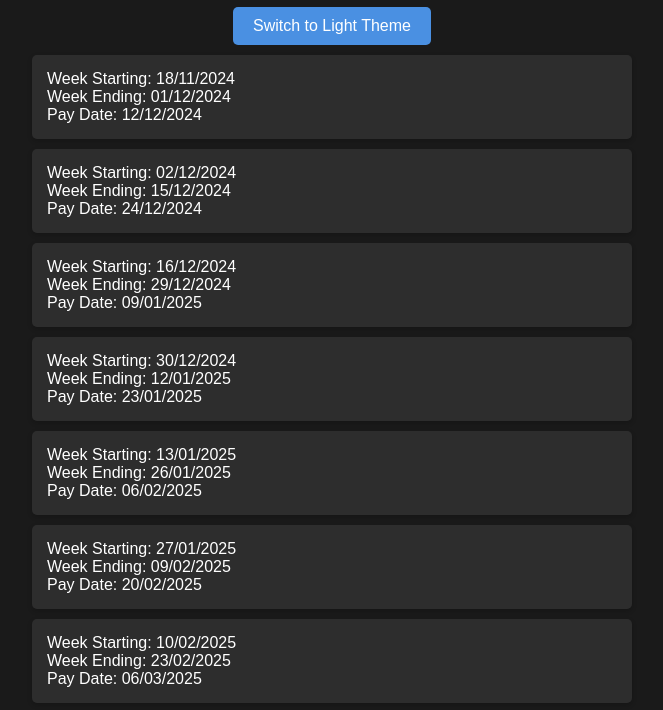
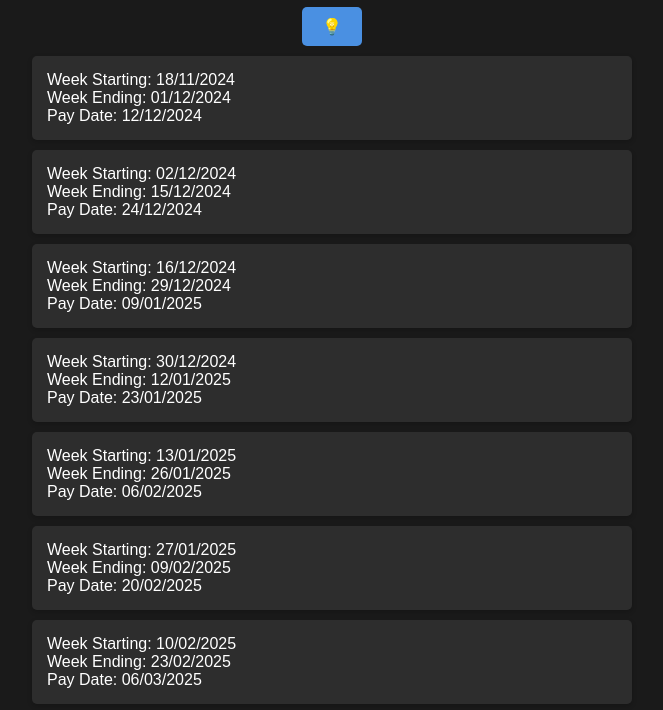
Before and after one commit to PSP91/payroll-schedule, a plain HTML site: page index.html in a window 1280 px wide. Shown: the part 93-803 px from the top of the page, without its empty margins (308-971 px from the left). Drawn offline with Linux system fonts and the light colour scheme.

Commit message:
Update index.html

```diff
--- a/index.html
+++ b/index.html
@@ -9,7 +9,7 @@
 <body>
     <div class="container">
         <h1>Payroll Schedule</h1>
-        <button id="themeToggle">Switch to Light Theme</button>
+        <button id="themeToggle" aria-label="Toggle Theme">💡</button>
         <div id="schedule"></div>
         <button id="showMore" style="display: none;">Show More</button>
     </div>
```
